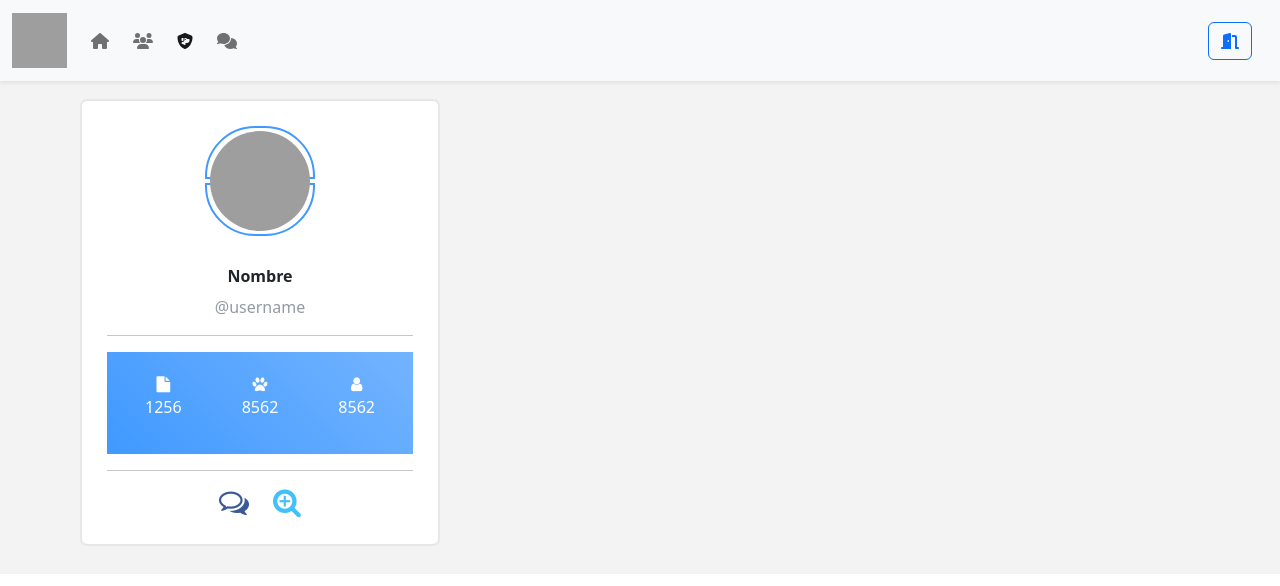
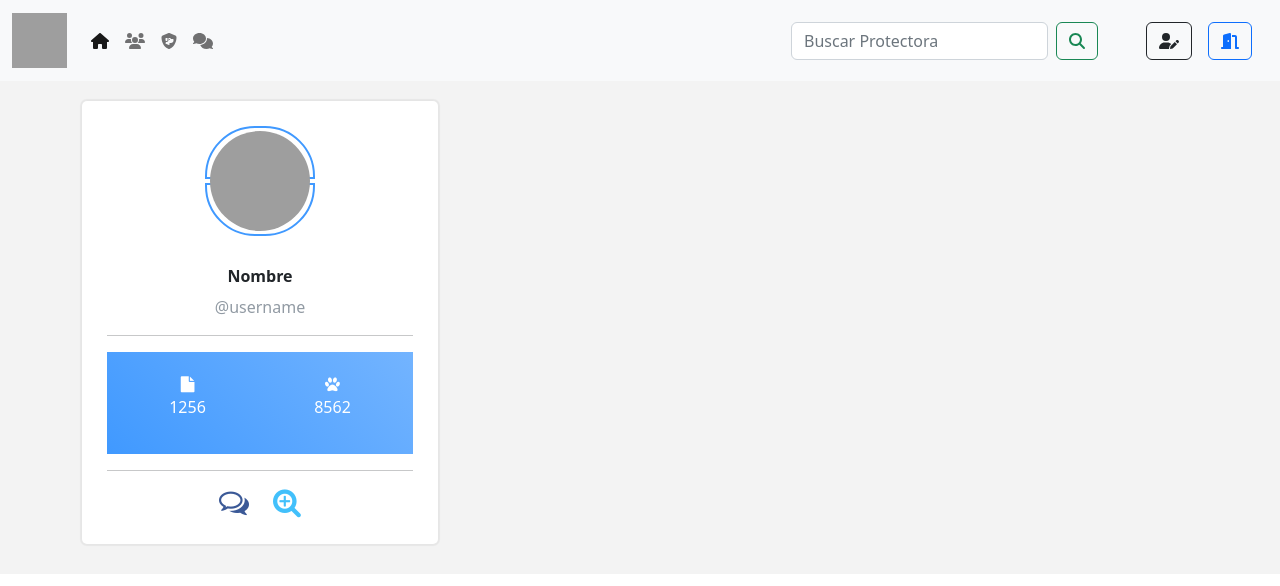
Before and after one commit to angeel-am00/e-Pets-Angular, an Angular app: page /protectora in a window 1280 px wide. Shown: the top 586 px of the page. Built offline with nearby package versions, Linux system fonts and the light colour scheme; grey boxes are pictures that could not be loaded.

Commit message:
problema soluccionado

```diff
--- a/package.json
+++ b/package.json
@@ -24,7 +24,7 @@
     "@fortawesome/free-solid-svg-icons": "^6.2.1",
     "@ng-bootstrap/ng-bootstrap": "^14.0.1",
     "@popperjs/core": "^2.11.6",
-    "bootstrap": "^5.2.3",
+    "bootstrap": "^5.2.0",
     "rxjs": "~7.8.0",
     "tslib": "^2.3.0",
     "zone.js": "~0.12.0"
--- a/src/app/protectora/protectora.component.css
+++ b/src/app/protectora/protectora.component.css
@@ -186,3 +186,42 @@ body{
   left: 0;
   z-index: 10;
 }
+.carousel-inner img {
+  width: 90%;
+  max-height: 350px;
+}
+
+.carousel-inner {
+  padding: 20px;
+  height: 350px;
+}
+
+.header-text {
+  position: absolute;
+  top: 20%;
+  left: 1.8%;
+  right: auto;
+  width: 96.66666666666666%;
+  color: #000000;
+}
+
+.header-text h2 {
+  font-size: 40px;
+}
+
+.header-text h2 span {
+  padding: 20px;
+}
+.availability-form {
+  margin-top: -50px;
+  z-index: 2;
+  position: relative;
+  margin-left: 300px;
+}
+
+@media screen and (max-width: 575px) {
+  .availability-form {
+    margin-top: 25px;
+    padding: 0 35px;
+  }
+}
--- a/src/app/protectora/protectora.component.html
+++ b/src/app/protectora/protectora.component.html
@@ -1,56 +1,46 @@
 <html>
 <head>
   <link href="https://cdn.jsdelivr.net/npm/bootstrap@5.2.0/dist/css/bootstrap.min.css" rel="stylesheet">
-  <link rel="stylesheet" href="https://cdnjs.cloudflare.com/ajax/libs/font-awesome/6.1.1/css/all.min.css"
-        integrity="sha512-KfkfwYDsLkIlwQp6LFnl8zNdLGxu9YAA1QvwINks4PhcElQSvqcyVLLD9aMhXd13uQjoXtEKNosOWaZqXgel0g=="
-        crossorigin="anonymous" referrerpolicy="no-referrer"/>
-
   <link href="https://maxcdn.bootstrapcdn.com/font-awesome/4.3.0/css/font-awesome.min.css" rel="stylesheet">
 </head>
 
 <body>
 <header>
-  <nav class="navbar navbar-expand-lg bg-light navbar-light px-lg3 py-lg2 shadow-sm sticky-top">
+  <nav class="navbar navbar-expand-lg navbar-light bg-light">
     <div class="container-fluid">
-      <a class="navbar-brand me-7 fw-bold fs-3 h-font">
-        <img src="https://i.postimg.cc/MZvrmCym/Screenshot-2-removebg-preview.png" height="55" width="55" alt="">
-      </a>
-      <button class="navbar-toggler shadow-none" type="button" data-bs-toggle="collapse"
-              data-bs-target="#navbarSupportedContent" aria-controls="navbarSupportedContent"
-              aria-expanded="false" aria-label="Toggle navigation">
+      <a class="navbar-brand" href="#"><img src="https://i.postimg.cc/MZvrmCym/Screenshot-2-removebg-preview.png"
+                                            height="55" width="55" alt=""></a>
+      <button class="navbar-toggler" type="button" data-bs-toggle="collapse" data-bs-target="#navbarSupportedContent"
+              aria-controls="navbarSupportedContent" aria-expanded="false" aria-label="Toggle navigation">
         <span class="navbar-toggler-icon"></span>
       </button>
       <div class="collapse navbar-collapse" id="navbarSupportedContent">
         <ul class="navbar-nav me-auto mb-2 mb-lg-0">
           <li class="nav-item">
-            <a class="nav-link me-2" aria-current="page">
-              <fa-icon [icon]="faHouse"></fa-icon>
-            </a>
+            <a class="nav-link active" aria-current="page" href="#"><fa-icon [icon]="faHouse"></fa-icon></a>
           </li>
           <li class="nav-item">
-            <a class="nav-link me-2" (click)="ruta()">
-              <fa-icon [icon]="faUsers" ></fa-icon>
-            </a>
+            <a class="nav-link" (click)="ruta()"><fa-icon [icon]="faUsers"></fa-icon></a>
           </li>
           <li class="nav-item">
-            <a class="nav-link active me-2" (click)="ruta2()">
-              <fa-icon [icon]="faShieldDog"></fa-icon>
-            </a>
+            <a class="nav-link" (click)="ruta2()"><fa-icon [icon]="faShieldDog"></fa-icon></a>
           </li>
           <li class="nav-item">
-            <a class="nav-link me-2">
-              <fa-icon [icon]="faComments"></fa-icon>
-            </a>
+            <a class="nav-link"><fa-icon [icon]="faComments"></fa-icon></a>
           </li>
         </ul>
-        <div class="d-flex" role="search">
-          <a>
-            <button type="button" class="btn btn-outline-primary shadow-none me-lg-3 me-2">
-              <fa-icon [icon]="faDoorOpen">
-              </fa-icon>
-            </button>
-          </a>
-        </div>
+        <form class="d-flex">
+          <input class="form-control me-2" type="search" placeholder="Buscar Protectora" aria-label="Search">
+          <button class="btn btn-outline-success me-lg-5" type="submit"> <fa-icon [icon]="faMagnifyingGlass"></fa-icon></button>
+          <button type="button" class="btn btn-outline-dark shadow-none me-lg-3 me-2">
+            <fa-icon [icon]="faUserPen">
+            </fa-icon>
+          </button>
+          <button type="button" class="btn btn-outline-primary shadow-none me-lg-3 me-2">
+            <fa-icon [icon]="faDoorOpen">
+            </fa-icon>
+          </button>
+        </form>
       </div>
     </div>
   </nav>
@@ -69,16 +59,12 @@
           <hr>
           <div class="bg-c-blue counter-block m-t-10 p-20">
             <div class="row">
-              <div class="col-4">
+              <div class="col-6">
                 <i class="fa fa-file"></i>
                 <p>1256</p>
               </div>
-              <div class="col-4">
+              <div class="col-6">
                 <i class="fa fa-paw"></i>
-                <p>8562</p>
-              </div>
-              <div class="col-4">
-                <i class="fa fa-user"></i>
                 <p>8562</p>
               </div>
             </div>
--- a/src/app/protectora/protectora.component.ts
+++ b/src/app/protectora/protectora.component.ts
@@ -4,7 +4,8 @@ import {faComments} from "@fortawesome/free-solid-svg-icons";
 import {faUsers} from "@fortawesome/free-solid-svg-icons";
 import {faShieldDog} from "@fortawesome/free-solid-svg-icons";
 import {faDoorOpen} from "@fortawesome/free-solid-svg-icons";
-
+import {faUserPen} from "@fortawesome/free-solid-svg-icons";
+import {faMagnifyingGlass} from "@fortawesome/free-solid-svg-icons";
 import {Router} from "@angular/router";
 
 @Component({
@@ -31,4 +32,7 @@ export class ProtectoraComponent {
   faShieldDog = faShieldDog;
 
   faDoorOpen= faDoorOpen;
+
+  faUserPen = faUserPen;
+  faMagnifyingGlass= faMagnifyingGlass;
 }
--- a/src/app/users/users.component.html
+++ b/src/app/users/users.component.html
@@ -10,47 +10,41 @@
 
 <body>
 <header>
-  <nav class="navbar navbar-expand-lg bg-light navbar-light px-lg3 py-lg2 shadow-sm sticky-top">
+  <nav class="navbar navbar-expand-lg navbar-light bg-light">
     <div class="container-fluid">
-      <a class="navbar-brand me-7 fw-bold fs-3 h-font">
-        <img src="https://i.postimg.cc/MZvrmCym/Screenshot-2-removebg-preview.png" height="55" width="55" alt="">
-      </a>
-      <button class="navbar-toggler shadow-none" type="button" data-bs-toggle="collapse"
-              data-bs-target="#navbarSupportedContent" aria-controls="navbarSupportedContent"
-              aria-expanded="false" aria-label="Toggle navigation">
+      <a class="navbar-brand" href="#"><img src="https://i.postimg.cc/MZvrmCym/Screenshot-2-removebg-preview.png"
+                                            height="55" width="55" alt=""></a>
+      <button class="navbar-toggler" type="button" data-bs-toggle="collapse" data-bs-target="#navbarSupportedContent"
+              aria-controls="navbarSupportedContent" aria-expanded="false" aria-label="Toggle navigation">
         <span class="navbar-toggler-icon"></span>
       </button>
       <div class="collapse navbar-collapse" id="navbarSupportedContent">
         <ul class="navbar-nav me-auto mb-2 mb-lg-0">
           <li class="nav-item">
-            <a class="nav-link me-2" aria-current="page">
-              <fa-icon [icon]="faHouse"></fa-icon>
-            </a>
+            <a class="nav-link active" aria-current="page" href="#"><fa-icon [icon]="faHouse"></fa-icon></a>
           </li>
           <li class="nav-item">
-            <a class="nav-link active me-2" (click)="ruta()">
-              <fa-icon [icon]="faUsers"></fa-icon>
-            </a>
+            <a class="nav-link" (click)="ruta()"><fa-icon [icon]="faUsers"></fa-icon></a>
           </li>
           <li class="nav-item">
-            <a class="nav-link me-2" (click)="ruta2()">
-              <fa-icon [icon]="faShieldDog"></fa-icon>
-            </a>
+            <a class="nav-link" (click)="ruta2()"><fa-icon [icon]="faShieldDog"></fa-icon></a>
           </li>
           <li class="nav-item">
-            <a class="nav-link me-2">
-              <fa-icon [icon]="faComments"></fa-icon>
-            </a>
+            <a class="nav-link"><fa-icon [icon]="faComments"></fa-icon></a>
           </li>
         </ul>
-        <div class="d-flex" role="search">
-          <a>
-            <button type="button" class="btn btn-outline-primary shadow-none me-lg-3 me-2">
-              <fa-icon [icon]="faDoorOpen">
-              </fa-icon>
-            </button>
-          </a>
-        </div>
+        <form class="d-flex">
+          <input class="form-control me-2" type="search" placeholder="Buscar Usuarios" aria-label="Search">
+          <button class="btn btn-outline-success me-lg-5" type="submit"> <fa-icon [icon]="faMagnifyingGlass"></fa-icon></button>
+          <button type="button" class="btn btn-outline-dark shadow-none me-lg-3 me-2">
+            <fa-icon [icon]="faUserPen">
+            </fa-icon>
+          </button>
+          <button type="button" class="btn btn-outline-primary shadow-none me-lg-3 me-2">
+            <fa-icon [icon]="faDoorOpen">
+            </fa-icon>
+          </button>
+        </form>
       </div>
     </div>
   </nav>
@@ -69,13 +63,9 @@
           <hr>
           <div class="bg-c-blue counter-block m-t-10 p-20">
             <div class="row">
-              <div class="col-6">
+              <div class="col-15">
                 <i class="fa fa-file"></i>
                 <p>1256</p>
-              </div>
-              <div class="col-6">
-                <i class="fa fa-user"></i>
-                <p>8562</p>
               </div>
             </div>
           </div>
--- a/src/app/users/users.component.ts
+++ b/src/app/users/users.component.ts
@@ -4,6 +4,8 @@ import {faComments} from "@fortawesome/free-solid-svg-icons";
 import {faUsers} from "@fortawesome/free-solid-svg-icons";
 import {faShieldDog} from "@fortawesome/free-solid-svg-icons";
 import {faDoorOpen} from "@fortawesome/free-solid-svg-icons";
+import {faUserPen} from "@fortawesome/free-solid-svg-icons";
+import {faMagnifyingGlass} from "@fortawesome/free-solid-svg-icons";
 import {Router} from "@angular/router";
 
 @Component({
@@ -31,4 +33,8 @@ export class UsersComponent {
   faShieldDog = faShieldDog;
 
   faDoorOpen= faDoorOpen;
+
+  faUserPen = faUserPen;
+
+  faMagnifyingGlass= faMagnifyingGlass;
 }
```
Also changed, not shown: 1 other file (tests, documents, lock files or other folders).
